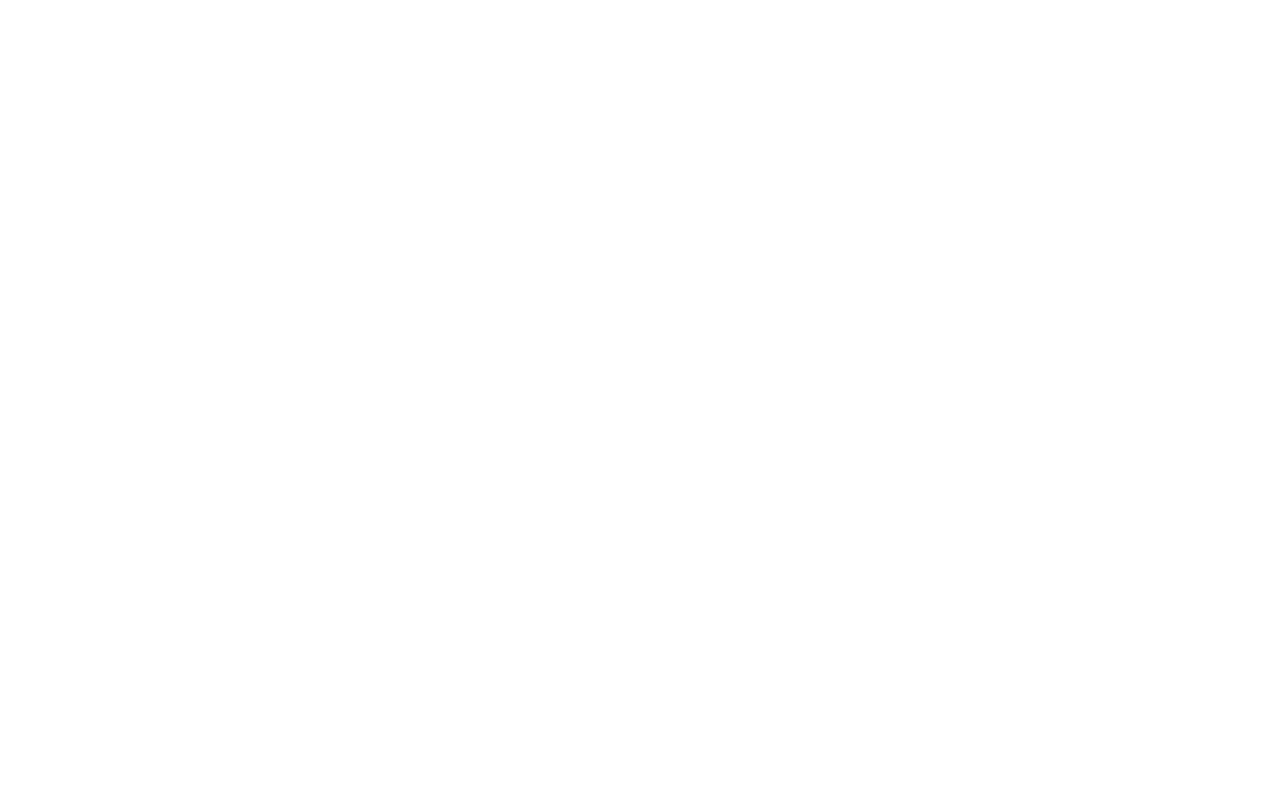
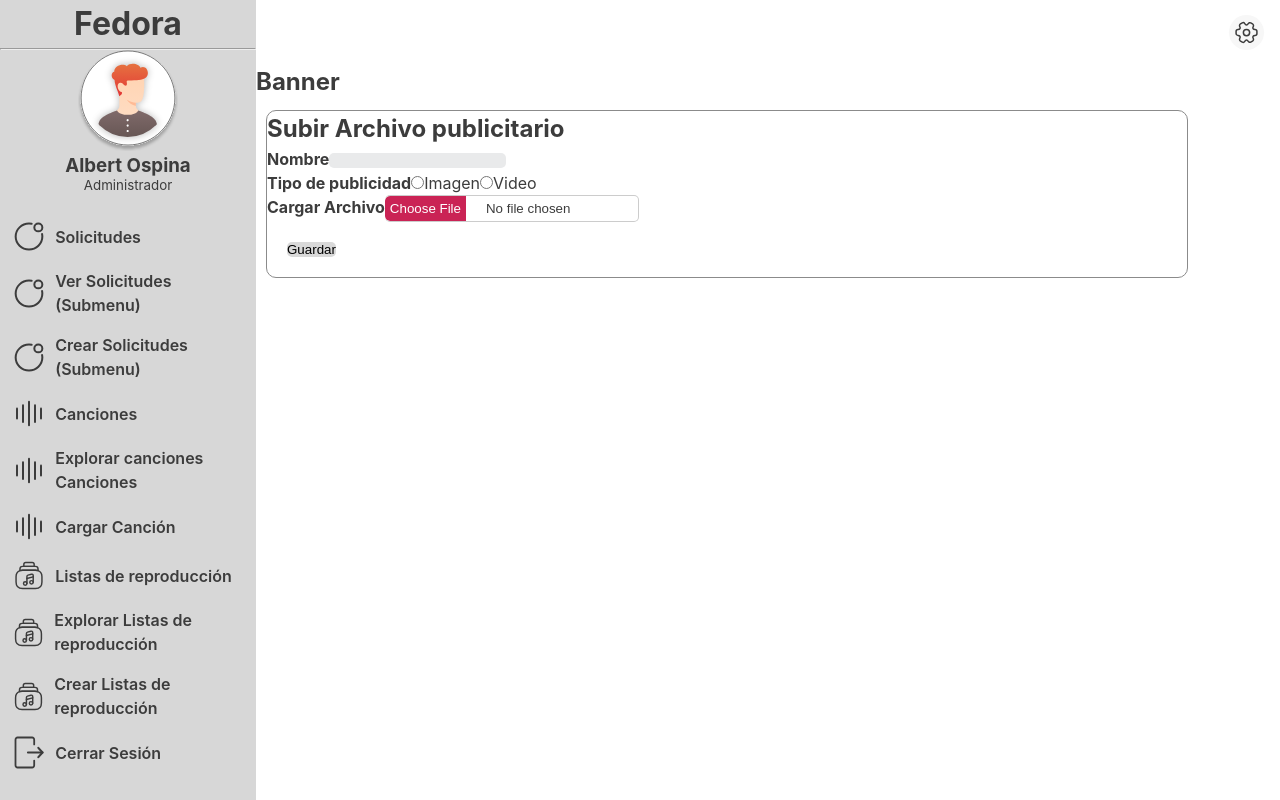
Before and after one commit to StivenB23/frontend_multimedia, a React (Vite) app: page /banner in a window 1280 px wide. Before the commit this address had no page. Built offline with nearby package versions, Linux system fonts and the light colour scheme.

Commit message:
Banners avance

```diff
--- a/src/Routes/Routes.jsx
+++ b/src/Routes/Routes.jsx
@@ -4,6 +4,7 @@
 import { Login } from "../pages/Login";
 import Panel from "../pages/Panel/Panel";
 import ListPackage from "../pages/ListPackage/ListPackage";
+import BannerPanel from "../pages/BannerPanel/BannerPanel";
 
 const MultimediaRoutes = () => {
   return (
@@ -13,6 +14,7 @@
         <Route path="/" element={<Dashboard />}>
           <Route path="/dashboard" element={<Panel />}></Route>
           <Route path="/paquetes" element={<ListPackage />}></Route>
+          <Route path="/banner" element={<BannerPanel />}></Route>
         </Route>
         <Route path="/login" element={<Login />}></Route>
       </Routes>
--- /dev/null
+++ b/src/components/FormBanner/FormBanner.css
@@ -0,0 +1,6 @@
+.formbanner {
+  border: 1px solid #8b8b8b;
+  width: 90%;
+  margin: 10px;
+  border-radius: 10px;
+}
--- /dev/null
+++ b/src/components/FormBanner/FormBanner.jsx
@@ -0,0 +1,27 @@
+import './FormBanner.css';
+
+const FormBanner = ({}) => {
+	return (
+		<div className='formbanner'>
+ 			<h2>Subir Archivo publicitario</h2>
+			<form action="">
+				<div>
+					<label htmlFor="">Nombre</label>
+					<input type="text" />
+				</div>
+				<div>
+					<label htmlFor="">Tipo de publicidad</label>
+					<input type="radio" name="" id="" />Imagen
+					<input type="radio" name="" id="" />Video
+				</div>
+				<label htmlFor="">Cargar Archivo</label>
+				<input type="file" name="" id="" />
+				<div className="">
+					<button>Guardar</button>
+				</div>
+			</form>
+ 		</div>
+	);
+};
+
+export default FormBanner;
--- /dev/null
+++ b/src/components/FormBanner/index.js
@@ -0,0 +1 @@
+export { default as FormBanner } from './FormBanner';
--- a/src/components/Sidebar/Sidebar.jsx
+++ b/src/components/Sidebar/Sidebar.jsx
@@ -14,32 +14,6 @@
 		navegate("/login")
 	}
 
-	const location = useLocation();
-	const [activeMenu, setActiveMenu] = useState(null);
-	const [activeSubMenu, setActiveSubMenu] = useState(null);
-
-	const handleMenuClick = (menu) => {
-		setActiveMenu(menu);
-	};
-
-	const handleSubMenuClick = (submenu) => {
-		setActiveSubMenu(submenu);
-	};
-
-	useEffect(() => {
-		const { pathname } = location;
-		if (pathname === '/solicitudes') {
-			setActiveMenu('solicitudes');
-		} else if (pathname === '/mp3') {
-			setActiveMenu('mp3');
-		} else if (pathname === '/listas') {
-			setActiveMenu('listas');
-		} else {
-			setActiveMenu(null);
-		}
-	}, [location]);
-
-
 	return (
 		<section>
 			<h1>Fedora</h1>
@@ -52,33 +26,16 @@
 				<small>Administrador</small>
 			</div>
 			<nav className='links'>
-				{/* <a href=""><img className='icon' src={iconRequest} alt="" /> Solicitudes</a>
-				<a href=""><img className='icon' src={iconSound} alt="" /> Mp3</a>
-				<a href=""><img className='icon' src={iconMusic} alt="" /> Listas de reproducción</a>
-				<a href="" onClick={cerrarSesion}><img  className='icon'src={iconLogout} alt="" />Cerrar Sesión</a> */}
-				<Link to="" className={activeMenu === 'solicitudes' ? 'active' : ''} onClick={() => handleMenuClick('solicitudes')}>
-					<img className='icon' src={iconRequest} alt="" /> Solicitudes
-				</Link>
-				<div className={activeMenu === 'solicitudes' ? 'submenu active' : 'submenu'}>
-					<Link to="#" className={activeSubMenu === 'subMenu1' ? 'active' : ''} onClick={() => handleSubMenuClick('subMenu1')}>
-						Submenú 1
-					</Link>
-					<Link to="#" className={activeSubMenu === 'subMenu2' ? 'active' : ''} onClick={() => handleSubMenuClick('subMenu2')}>
-						Submenú 2
-					</Link>
-				</div>
-
-				<Link to="" className={activeMenu === 'mp3' ? 'active' : ''} onClick={() => handleMenuClick('mp3')}>
-					<img className='icon' src={iconSound} alt="" /> Mp3
-				</Link>
-
-				<Link to="" className={activeMenu === 'listas' ? 'active' : ''} onClick={() => handleMenuClick('listas')}>
-					<img className='icon' src={iconMusic} alt="" /> Listas de reproducción
-				</Link>
-
-				<Link to="#" onClick={cerrarSesion}>
-					<img className='icon' src={iconLogout} alt="" /> Cerrar Sesión
-				</Link>
+				<Link to=""><img className='icon' src={iconRequest} alt="" /> Solicitudes</Link>
+				<Link to=""><img className='icon' src={iconRequest} alt="" /> Ver Solicitudes (Submenu)</Link>
+				<Link to=""><img className='icon' src={iconRequest} alt="" /> Crear Solicitudes (Submenu)</Link>
+				<Link to=""><img className='icon' src={iconSound} alt="" /> Canciones</Link>
+				<Link to=""><img className='icon' src={iconSound} alt="" /> Explorar canciones Canciones</Link>
+				<Link to=""><img className='icon' src={iconSound} alt="" /> Cargar Canción</Link>
+				<Link to=""><img className='icon' src={iconMusic} alt="" /> Listas de reproducción</Link>
+				<Link to=""><img className='icon' src={iconMusic} alt="" /> Explorar Listas de reproducción</Link>
+				<Link to=""><img className='icon' src={iconMusic} alt="" /> Crear Listas de reproducción</Link>
+				<Link to="" onClick={cerrarSesion}><img  className='icon'src={iconLogout} alt="" />Cerrar Sesión</Link>
 			</nav>
 		</section>
 	);
--- /dev/null
+++ b/src/pages/BannerPanel/BannerPanel.css
@@ -0,0 +1,3 @@
+.bannerpanel {
+
+}
--- /dev/null
+++ b/src/pages/BannerPanel/BannerPanel.jsx
@@ -0,0 +1,18 @@
+"use client";
+import React from 'react';
+import './BannerPanel.css';
+import PropTypes from 'prop-types';
+import FormBanner from '../../components/FormBanner/FormBanner';
+
+const BannerPanel = ({}) => {
+	return (
+		<div className='bannerpanel'>
+			<h2>Banner</h2>
+ 			<FormBanner />
+ 		</div>
+	);
+};
+
+BannerPanel.propTypes = {};
+
+export default BannerPanel;
--- /dev/null
+++ b/src/pages/BannerPanel/index.js
@@ -0,0 +1 @@
+export { default as BannerPanel } from './BannerPanel';
--- a/src/pages/layout/Dashboard/Dashboard.css
+++ b/src/pages/layout/Dashboard/Dashboard.css
@@ -33,9 +33,9 @@
 .iconContainer{
     background-color: #F7F7F7;
     padding: 5px 5px;
-    width: 50px;
-    height: 50px;
-    margin-right: 10px;
+    width: 35px;
+    height: 35px;
+    margin-right: 1rem;
     border-radius: 50%;
 
 }
@@ -44,8 +44,8 @@
     display: block;
     background-size: contain;
     background-position: center;
-    width: 40px;
-    height: 40px;
+    width: 100%;
+    height: 100%;
 }
 /* .dashboard section:nth-child(2){
     background-color: var(--color-gray-light);
```
Also changed, not shown: src/assets/img/iconSetting.svg.
